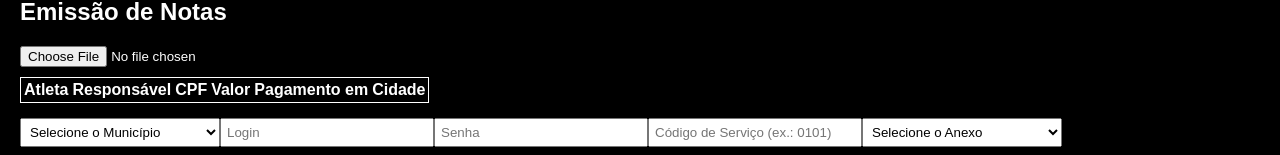
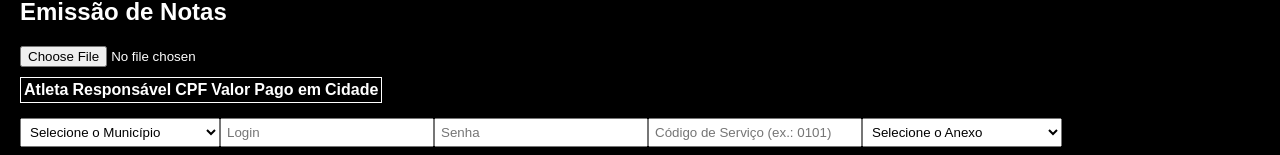
Before and after one commit to Isaque1214/nfse-app, a React (Create React App) app in the folder client/: page / in a window 1280 px wide. Shown: the part 199-354 px from the top of the page. Built offline with nearby package versions, Linux system fonts and the light colour scheme.

Commit message:
Update UploadForm.js

```diff
--- a/client/src/components/UploadForm.js
+++ b/client/src/components/UploadForm.js
@@ -37,10 +37,10 @@ function UploadForm() {
       const workbook = XLSX.read(event.target.result, { type: 'binary' });
       const sheet = workbook.Sheets[workbook.SheetNames[0]];
       const jsonData = XLSX.utils.sheet_to_json(sheet);
-      // Renomear "Pagamento em" para "dataFatoGerador" para uso interno
+      // Renomear "Pago em" para "dataFatoGerador" para uso interno
       const processedData = jsonData.map(row => ({
         ...row,
-        dataFatoGerador: row['Pagamento em']
+        dataFatoGerador: row['Pago em']
       }));
       setData(processedData);
     };
@@ -85,7 +85,7 @@ function UploadForm() {
             <th>Responsável</th>
             <th>CPF</th>
             <th>Valor</th>
-            <th>Pagamento em</th>
+            <th>Pago em</th>
             <th>Cidade</th>
           </tr>
         </thead>
```
